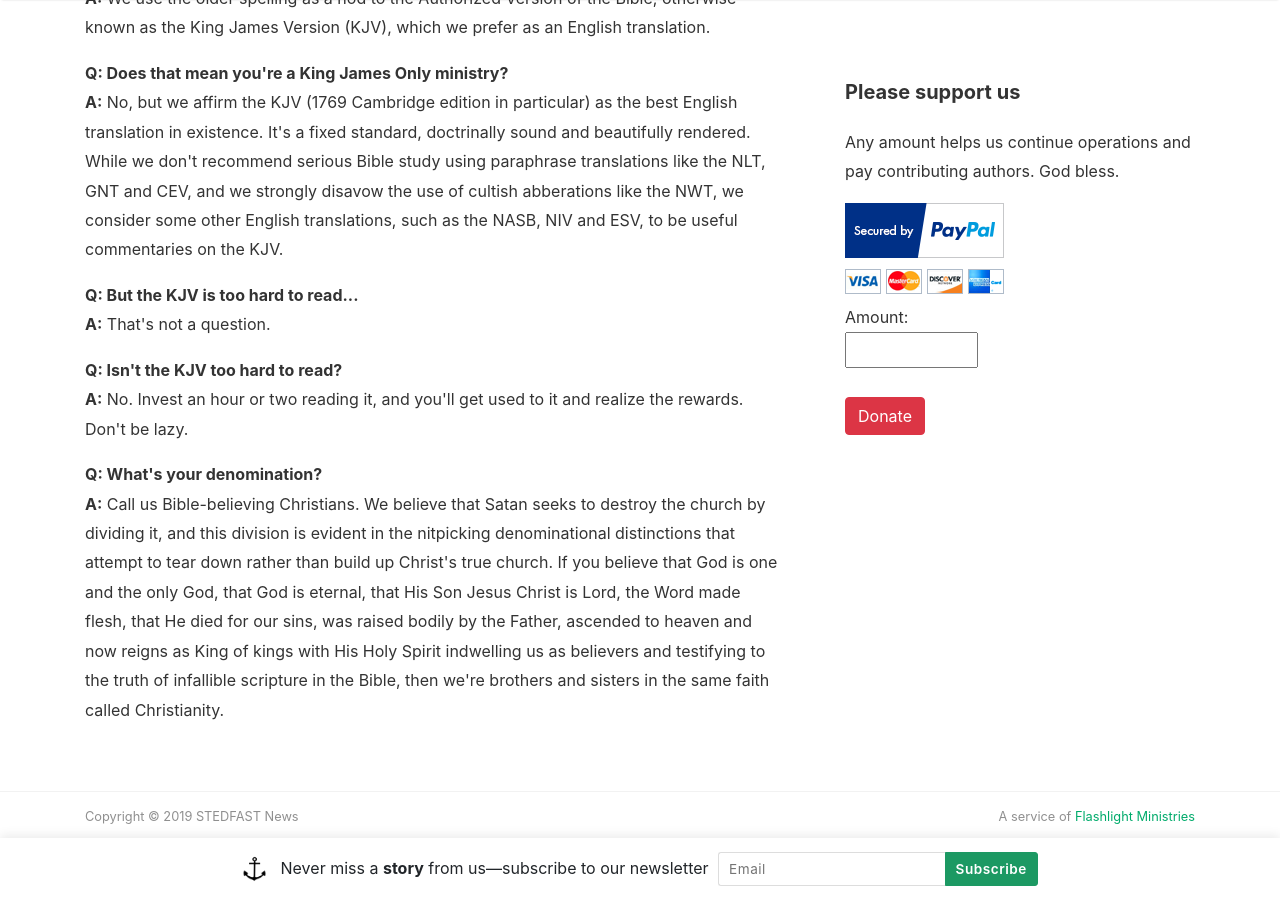
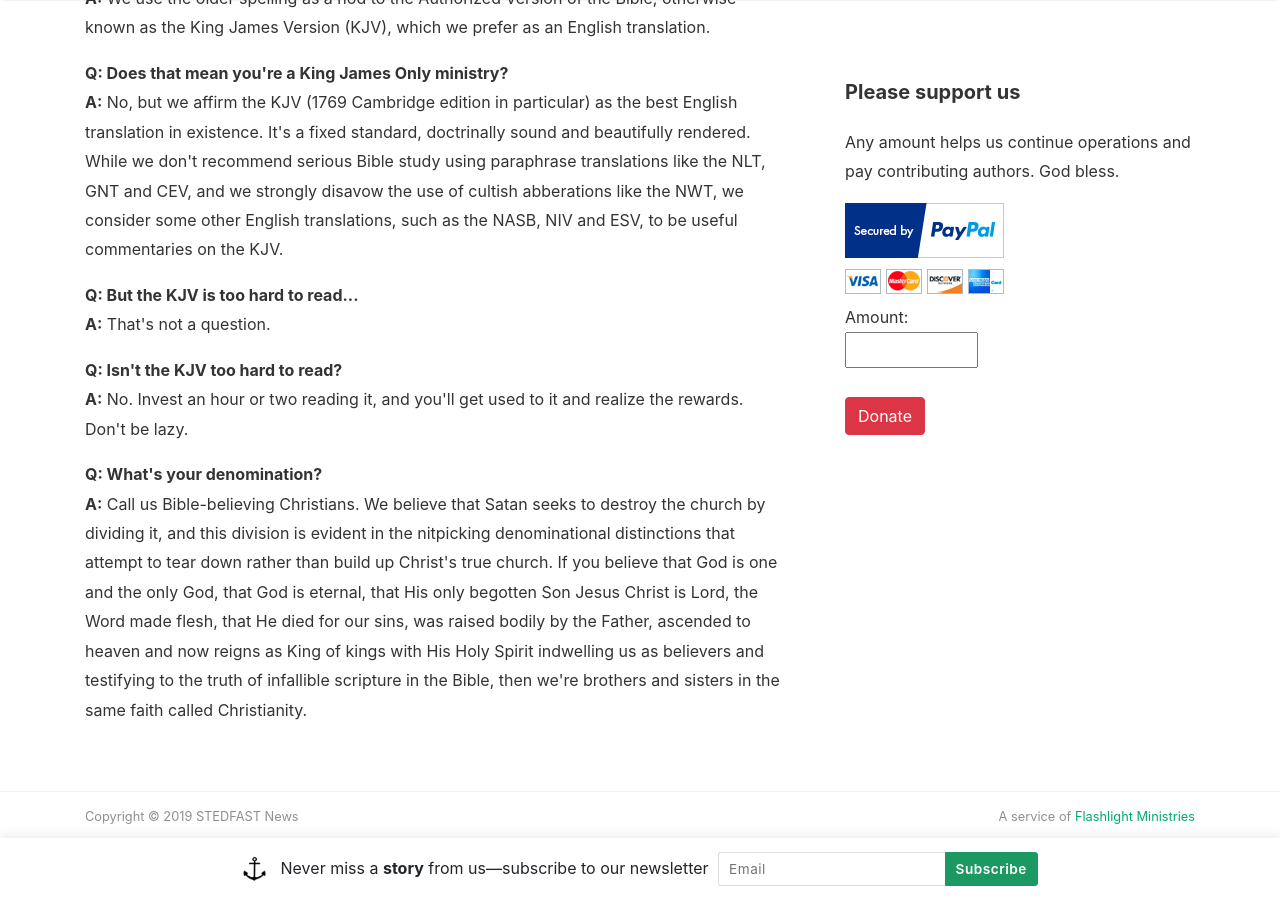
Before and after one commit to flashlightministries/stedfastnews, a Jekyll site: the page built from _pages/about.md, in a window 1280 px wide and 900 px high, scrolled down 1496 px. Built offline with Jekyll 4.4.1, drawn with Linux system fonts in a browser that asks for light colours; nearby versions of some CDN libraries.

Commit message:
Update about.md

```diff
--- a/_pages/about.md
+++ b/_pages/about.md
@@ -53,7 +53,7 @@ permalink: /about
   </p>
   <p>
     <b>Q: What's your denomination?</b><br>
-    <b>A:</b> Call us Bible-believing Christians. We believe that Satan seeks to destroy the church by dividing it, and this division is evident in the nitpicking denominational distinctions that attempt to tear down rather than build up Christ's true church. If you believe that God is one and the only God, that God is eternal, that His Son Jesus Christ is Lord, the Word made flesh, that He died for our sins, was raised bodily by the Father, ascended to heaven and now reigns as King of kings with His Holy Spirit indwelling us as believers and testifying to the truth of infallible scripture in the Bible, then we're brothers and sisters in the same faith called Christianity.
+    <b>A:</b> Call us Bible-believing Christians. We believe that Satan seeks to destroy the church by dividing it, and this division is evident in the nitpicking denominational distinctions that attempt to tear down rather than build up Christ's true church. If you believe that God is one and the only God, that God is eternal, that His only begotten Son Jesus Christ is Lord, the Word made flesh, that He died for our sins, was raised bodily by the Father, ascended to heaven and now reigns as King of kings with His Holy Spirit indwelling us as believers and testifying to the truth of infallible scripture in the Bible, then we're brothers and sisters in the same faith called Christianity.
   </p>
 </div>
 
```
